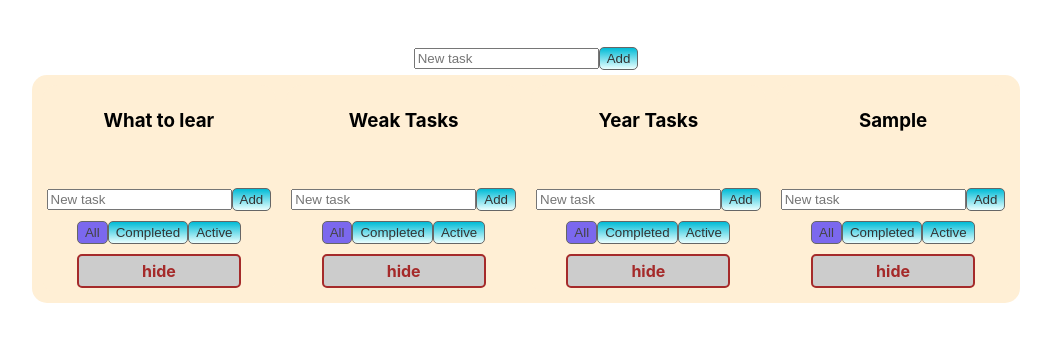
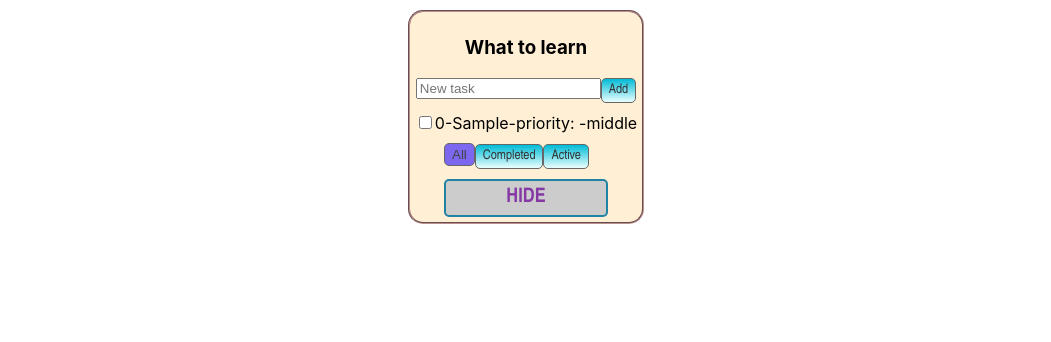
Before and after one commit to natasha17-spec/ToDoListIT, a React (Create React App) app: page / in a window 1280 px wide. Both pictures are taken after typing "Sample" into the empty fields and a click on the button "Add". Shown: the top 342 px of the page, without its empty margins (114-1165 px from the left). Built offline with nearby package versions, Linux system fonts and the light colour scheme.

Commit message:
add 5 task

```diff
--- a/src/App.css
+++ b/src/App.css
@@ -1,11 +1,9 @@
 .App {
-
-  padding: 5px 5px 5px 5px;
-  margin: 5px 5px 5px 5px;
+  border: 2px groove #BC8F8F;
+  padding: 5px;
+  margin-bottom: 7px;
   background-color:#FFEFD5 ;
   border-radius: 15px;
-  display: flex;
-
 }
 
 .todoList {
@@ -19,7 +17,6 @@
   justify-content: center;
   align-content: center;
   align-items: center;
-
 }
 
 
@@ -53,6 +50,7 @@
   -webkit-border-radius: 5px;
   border-radius: 5px;
   border: 1px solid #666;
+  font-family: "Arial Narrow";
 
 }
 .error {
@@ -61,22 +59,19 @@
 .todoList-task.done {
   opacity: 0.5;
 }
-.hideShow  {
+.hideShow {
   margin-top: 10px;
   font-weight: bold;
   background-color: #ccc;
-  color: brown;
+  color: #8639a5;
   padding: 5px;
   text-decoration: none;
-  font-size: 16px;
-  border: 2px solid brown;
+  font-size: 20px;
+  border: 2px solid #2082a5;
   border-radius: 5px;
   display: block;
   width: 150px;
   text-align: center;
-  cursor: pointer;;
+  cursor: pointer;
+  font-family: "Arial Narrow";
 }
-.addTasks{
-  padding: 5px 5px 30px 5px;
-
-}
--- a/src/App.js
+++ b/src/App.js
@@ -1,61 +1,135 @@
 import React from 'react';
 import './App.css';
-import TodoList from "./TodoList";
-import AddNewItemForm from "./addNewItemForm";
+import TodoListHeader from "./TodoListHeader";
+import TodoListFooter from "./TodoListFooter";
+import TodoListTasks from "./TodoListTasks";
 
 
-class App extends React.Component {
+    class App extends React.Component{
+        constructor(props) {//чтобы запушить новую таску, мы в контрукторе создаем метод setTimeout
+            super(props);
+            this.newTaskTitleRef = React.createRef()
+        }
+        nextTaskId=0;
         componentDidMount() {
             this.restoreState();
         }
-    nextTodoListID=0;
-    state = {
-        todoLists:[
-            {id:1, title:'What to lear'},
-            {id:2, title:'Weak Tasks'},
-            {id:3, title:'Year Tasks'}
-        ]
-    };
-    addTodoList = (title) => {
-        let newTodoList = {
-            id: this.nextTodoListID,
-            title: title
-        };
-        this.nextTodoListID++;
-        this.setState({todoLists: [...this.state.todoLists, newTodoList]}, () => this.saveState)
-    };
-    saveState = () => {
+
+        saveState = () =>{
           let stateAsString = JSON.stringify(this.state);
-        localStorage.setItem("todoList-state", stateAsString)
+          localStorage.setItem('our-state',stateAsString);
+
         };
         restoreState = () => {
-        let state = this.state;
-        let stateAsString = localStorage.getItem('todoList-state');
-        if (stateAsString != null) {
-            state = JSON.parse(stateAsString)
+          let state = {
+              tasks: [],
+            filterValue: 'All'
+          };
+         let stateAsString= localStorage.getItem('our-state');
+            if (stateAsString !=null){
+                state= JSON.parse(stateAsString);
             }
-        this.setState(state, () => {
-            this.state.todoLists.forEach(tl => {
-                if (tl.id >= this.nextTodoListID) {
-                    this.nextTodoListID++
+            this.setState(state, () =>{
+                this.state.tasks.forEach((task)=>{
+                    if(task.id >= this.nextTaskId){
+                        this.nextTaskId = task.id + 1
                     }
                 })
+            });
+        };
+           state= {
+               tasks: [
+                   // {id: 1,title: 'JS', isDone: true, priority: "high"},
+                   // {id: 2,title: 'React', isDone: false, priority: "low"},
+                   // {id: 3,title: 'DOM', isDone: true, priority: "middle"},
+                   // {id: 4,title: 'Redux', isDone: false, priority: "low"},
+                   // {id: 5,title: 'HTML', isDone: true, priority: "high"},
+                   // {id: 6,title: 'CSS', isDone: false, priority: "low"},
+               ],
+               filterValue:'All'
+             };
+        addTask=(newTitle)=>{
+            let newTask={
+                id:this.nextTaskId,
+                title:newTitle,
+                isDone: false,
+                priority: ' -middle'
+            };
+            this.nextTaskId++;
+            let newTasks =[...this.state.tasks, newTask];
+            this.setState({
+                tasks: newTasks
+            },()=> {this.saveState();});
+        };
+        changeTask = (taskId, obj) =>{
+            let newTasks=this.state.tasks.map(t=> {
+                if (t.id !== taskId) {
+                    return t;
+                } else {
+                    return {...t, ...obj};
+                }
+            });
+            this.setState({
+                tasks: newTasks
             })
         };
+
+        changeStatus=(taskId,isDone)=>{
+            this.changeTask(taskId, {isDone: isDone});
+            // let newTasks=this.state.tasks.map(t=> {
+            //     if (t.id != taskId) {
+            //         return t;
+            //     } else {
+            //         return {...t, isDone: isDone};
+            //     }
+            // });
+            // this.setState({
+            //     tasks: newTasks
+            // })
+        };
+        changeTitle=(taskId,title)=>{
+            // let newTasks=this.state.tasks.map(t=> {
+            //     if (t.id != taskId) {
+            //         return t;
+            //     } else {
+            //         return {...t, title: newTitle};
+            //     }
+            // });
+            // this.setState({
+            //     tasks: newTasks
+            // })
+            this.changeTask(taskId, {title: title})
+        };
+
+        changeFilter = (newFilterValue) => {
+            this.setState({
+                filterValue:newFilterValue
+            })
+        };
+
         render = () => {
-        let todoLists = this.state.todoLists.map(tl => <TodoList id={tl.id} title={tl.title}/>);
             return (
-            <>
-                <div>
-                    <AddNewItemForm addItem={this.addTodoList} />
+                <div className='App'>
+                    <div className='center'>
+                        <TodoListHeader addTask={this.addTask}/>
+                        <TodoListTasks
+                            changeTitle ={this.changeTitle}
+                            changeStatus={this.changeStatus}
+                            tasks={this.state.tasks.filter (t => {
+                                switch (this.state.filterValue) {
+                                    case 'All':
+                                        return true;
+                                    case 'Active':
+                                        return !t.isDone;
+                                    case 'Completed':
+                                        return t.isDone;
+                                    default:
+                                        return true
+                                }})}/>
+                        <TodoListFooter filterValue={this.state.filterValue} changeFilter={this.changeFilter} />
                     </div>
-
-                <div className='App'>
-                    {todoLists}
                 </div>
-            </>
             );
-    }
-}
+        }}
 
 export default App;
--- a/src/TodoListFooter.js
+++ b/src/TodoListFooter.js
@@ -5,11 +5,11 @@ class TodoListFooter extends React.Component {
     state = {
         isHidden: false
     };
-    onAllFilterClick = () => {this.props.changeFilter('All')}
-    onCompletedFilterClick = () => {this.props.changeFilter('Completed')}
-    onActiveFilterClick = () => {this.props.changeFilter('Active')}
-    onShowFiltersClick = () => {this.setState({isHidden:false})}
-    onHideFiltersClick = () => {this.setState({isHidden:true})}
+    onAllFilterClick = () => {this.props.changeFilter('All')};
+    onCompletedFilterClick = () => {this.props.changeFilter('Completed')};
+    onActiveFilterClick = () => {this.props.changeFilter('Active')};
+    onShowFiltersClick = () => {this.setState({isHidden:false})};
+    onHideFiltersClick = () => {this.setState({isHidden:true})};
 
     render = (props) => {
 
@@ -25,8 +25,8 @@ let classForActive = this.props.filterValue==='Active'? "filter-active": 'button
                                 <button onClick={this.onCompletedFilterClick} className={classForCompleted}>Completed</button>
                                 <button onClick={this.onActiveFilterClick} className={classForActive}>Active</button>
                         </div>}
-                        {!this.state.isHidden && <span className='hideShow' onClick={this.onHideFiltersClick}>hide</span>}
-                        {this.state.isHidden && <span className='hideShow' onClick={this.onShowFiltersClick}>show</span>}
+                        {!this.state.isHidden && <span onClick={this.onHideFiltersClick} className='hideShow'>HIDE</span>}
+                        {this.state.isHidden && <span onClick={this.onShowFiltersClick} className='hideShow'>SHOW</span>}
                     </div>
                 </div>
             </div>
--- a/src/TodoListHeader.js
+++ b/src/TodoListHeader.js
@@ -39,7 +39,7 @@ class TodoListHeader extends  React.Component {
 
         return (
             <div className='center'>
-                <h3>{this.props.title}</h3>
+                <h3>What to learn</h3>
                 <div>
                     <div>
                         <input
--- a/src/TodoListTask.js
+++ b/src/TodoListTask.js
@@ -2,50 +2,49 @@ import React from 'react';
 import './App.css';
 
 class TodoListTask extends React.Component {
-            constructor(props) {  debugger;
+    constructor(props) {
         super(props);
         this.newTaskTitleRef = React.createRef();
     }
-/*1*/       state={
-                editMode:false
+
+    onIsDoneChanged = (e) => {
+        this.props.changeStatus(this.props.task.id, e.currentTarget.checked);
     };
-/*2*/           activeEditMode = ()=>{
-                this.setState({editMode:true})
-            };
-/*3*/            deactiveEditMode = ()=>{
-                this.setState({editMode:false})
+    onTitleChanged = (e) => {
+        this.props.changeTitle(this.props.task.id, e.currentTarget.value)
     };
 
-/*4*/            onIsDoneChanged =(e) => {
-                this.props.changeStatus(this.props.task.id,e.currentTarget.checked);
+    state = {
+        editMode: false
     };
-/*5*/            onTitleChanged =(e) => {
-                this.props.changeTitle(this.props.task.id,e.currentTarget.value);
+    activeEditMode = () => {
+        this.setState({editMode: true})
     };
+    deActiveEditMode = () => {
+        this.setState({editMode: false})
+    };
+
     render = () => {
+
         let classForTask = this.props.task.isDone
             ? "todoList-task done" : "todoList-task";
+
         return (
             <div className={classForTask}>
                 <input onChange={this.onIsDoneChanged}
                        type="checkbox"
                        checked={this.props.task.isDone}/>
+                {this.state.editMode
+                    ? <input autoFocus={true}
+                             value={this.props.task.title}
+                             onBlur={this.deActiveEditMode}
+                             onChange={this.onTitleChanged}/>
 
-                {this.state.editMode
-                    ? <input value={this.props.task.title}
-                             autoFocus={true}
-                             onBlur={this.deactiveEditMode}
-                             onChange={this.onTitleChanged}
-                     />
-
-                    : <span onClick={this.activeEditMode}>
-                        {this.props.task.id}-
-                        {this.props.task.title}
-                        -priority:{this.props.task.priority}
-                     </span>}
+          : <span onClick={this.activeEditMode}>{this.props.task.id}-{this.props.task.title}-</span>
+          }priority:{this.props.task.priority}
             </div>
         );
-    }
+    };
 }
 
 export default TodoListTask;
--- a/src/TodoListTasks.js
+++ b/src/TodoListTasks.js
@@ -7,9 +7,10 @@ class TodoListTasks extends React.Component {
     render = () => {
 
             let taskElements = this.props.tasks.map( t=> <TodoListTask
-                task={t} changeStatus={this.props.changeStatus} changeTitle={this.props.changeTitle}
+                task={t} changeStatus={this.props.changeStatus}
+                changeTitle ={this.props.changeTitle}
             />);
-        return (
+              return (
             <div className="todoList-task">
                 {taskElements}
             </div>
```
Lines whose indentation alone changed are shown as unchanged.
